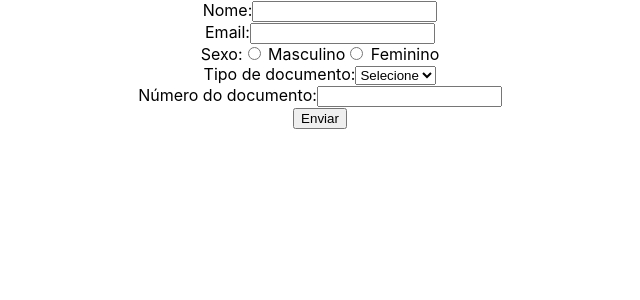
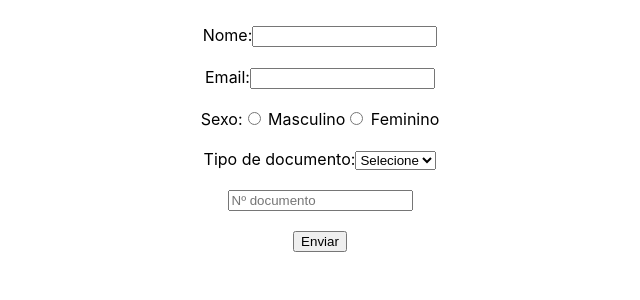
Before and after one commit to TiagoAlmeida13/exercicioModulo07, a React (Create React App) app: page / in a window 1280 px wide. Shown: the top 300 px of the page, without its empty margins (320-960 px from the left). Built offline with nearby package versions, Linux system fonts and the light colour scheme.

Commit message:
ajustes de css e alguns campos do form

```diff
--- a/src/App.css
+++ b/src/App.css
@@ -1,38 +1,4 @@
 .App {
-  text-align: center;
+  display: flex;
+  justify-content: center;
 }
-
-.App-logo {
-  height: 40vmin;
-  pointer-events: none;
-}
-
-@media (prefers-reduced-motion: no-preference) {
-  .App-logo {
-    animation: App-logo-spin infinite 20s linear;
-  }
-}
-
-.App-header {
-  background-color: #282c34;
-  min-height: 100vh;
-  display: flex;
-  flex-direction: column;
-  align-items: center;
-  justify-content: center;
-  font-size: calc(10px + 2vmin);
-  color: white;
-}
-
-.App-link {
-  color: #61dafb;
-}
-
-@keyframes App-logo-spin {
-  from {
-    transform: rotate(0deg);
-  }
-  to {
-    transform: rotate(360deg);
-  }
-}
--- a/src/App.js
+++ b/src/App.js
@@ -1,11 +1,11 @@
 
 import './App.css';
-import FormExample from './components/form/formulario';
+import Form from './components/form/form';
 
 function App() {
   return (
     <div className="App">
-      <FormExample />
+      <Form />
     </div>
   );
 }
--- /dev/null
+++ b/src/components/form/form.css
@@ -0,0 +1,15 @@
+.form form {
+    margin-top: 25px;
+    display: flex;
+    flex-direction: column;
+    justify-content: center;
+    align-items: center;
+
+}
+
+.answer {
+    margin-top: 25px;
+    display: flex;
+    justify-content: center;
+    align-items: center;
+}
--- a/src/components/form/formulario.js
+++ b/src/components/form/form.js
@@ -1,32 +1,31 @@
 import React, { useState } from 'react';
+import './form.css';
 
-function FormExample() {
-    // Define o estado inicial dos campos de input
+function Form() {
     const [formData, setFormData] = useState({ name: '', email: '', sex: '', documentType: '', documentNumber: '' });
     const [resposta, setResposta] = useState({});
     const [documentTypes, setDocumentTypes] = useState(["RG", "CPF", "CNH"]);
 
-    // Função para atualizar o estado dos campos de input
+
     const handleChange = (e) => {
         setFormData({ ...formData, [e.target.name]: e.target.value });
     }
 
-    // Função para enviar o formulário
+
     const handleSubmit = (e) => {
         e.preventDefault();
 
-        // Verifica se os valores dos campos não estão vazios
+
         if (formData.name !== "" && formData.email !== "" && formData.sex !== "" && formData.documentType !== "" && formData.documentNumber !== "") {
-            // Atualiza a resposta
+
             setResposta(formData);
         }
 
-        // Limpa os campos de input
         setFormData({ name: '', email: '', sex: '', documentType: '', documentNumber: '' });
     }
 
     return (
-        <div>
+        <div class="form">
             <form onSubmit={handleSubmit}>
                 <label>
                     Nome:
@@ -54,21 +53,18 @@ function FormExample() {
                     </select>
                 </label>
                 <br />
-                <label>
-                    Número do documento:
-                    <input type="text" name="documentNumber" value={formData.documentNumber} onChange={handleChange} />
-                </label>
+                <input placeholder='Nº documento' type="number" name="documentNumber" value={formData.documentNumber} onChange={handleChange} />
                 <br />
                 <input type="submit" value="Enviar" />
             </form>
-            <div>
+            <div class="answer">
                 {resposta.name && resposta.email && resposta.sex && resposta.documentType && resposta.documentNumber && (
                     <div>
                         Nome: {resposta.name} <br />
                         Email: {resposta.email} <br />
                         Sexo: {resposta.sex} <br />
                         Tipo de documento: {resposta.documentType} <br />
-                        Número do documento: {resposta.documentNumber}
+                        Nº documento: {resposta.documentNumber}
                     </div>
                 )}
             </div>
@@ -76,4 +72,4 @@ function FormExample() {
     );
 }
 
-export default FormExample;
+export default Form;
```
